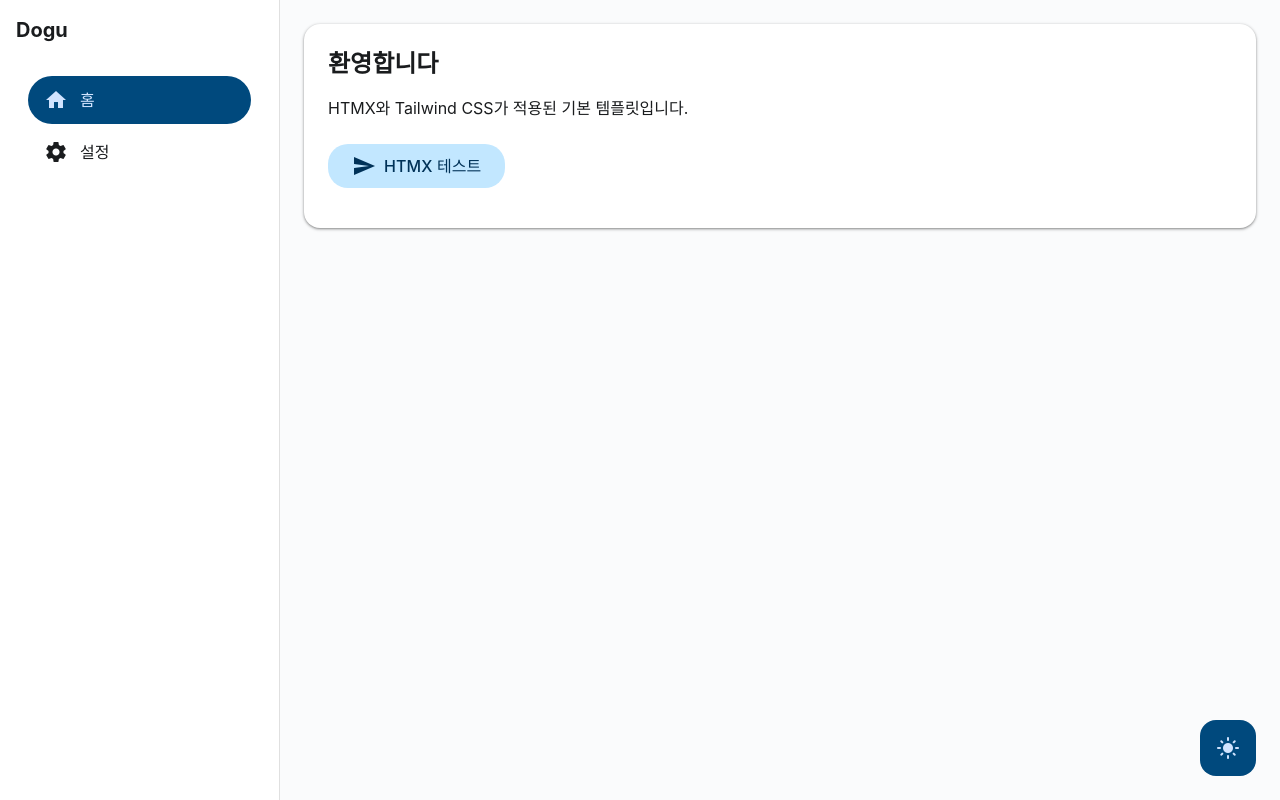
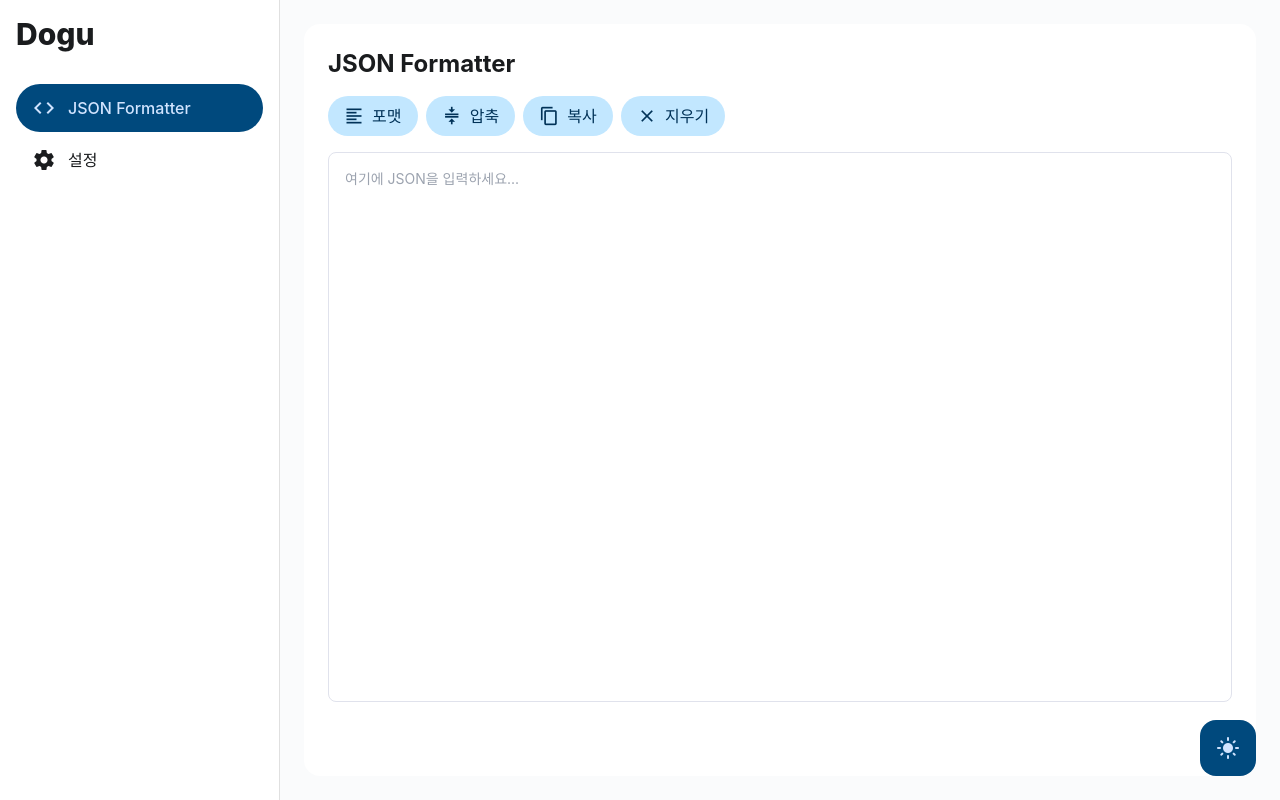
Before and after one commit to Palbahngmiyine/dogu, a plain HTML site: page web/template/index.html in a window 1280 px wide. Drawn offline with nearby package versions, Linux system fonts and the light colour scheme; a web font is replaced by a local one.

Commit message:
JSON 포맷터 기능 추가 및 레이아웃 개선: CSS 스타일 수정, JSON 관련 JavaScript 함수 추가, HTML 구조 변경 및 테마 아이콘 업데이트 기능 구현

```diff
--- a/web/static/css/main.css
+++ b/web/static/css/main.css
@@ -10,6 +10,9 @@ body {
     font-family: -apple-system, BlinkMacSystemFont, system-ui, Roboto, "Helvetica Neue", "Segoe UI", "Apple SD Gothic Neo", "Noto Sans KR", "Malgun Gothic", "Apple Color Emoji", "Segoe UI Emoji", "Segoe UI Symbol", sans-serif;
     margin: 0;
     padding: 0;
+    min-height: 100vh;
+    background-color: var(--md-sys-color-background);
+    color: var(--md-sys-color-on-background);
 }
 
 .fonts-loaded body {
@@ -39,16 +42,16 @@ body {
     --md-sys-color-on-primary: #003258;
     --md-sys-color-primary-container: #00497d;
     --md-sys-color-on-primary-container: #d1e4ff;
-    --md-sys-color-surface: #1a1c1e;
+    --md-sys-color-surface: #292929;
     --md-sys-color-on-surface: #e2e2e6;
-    --md-sys-color-surface-variant: #42474e;
+    --md-sys-color-surface-variant: #404040;
     --md-sys-color-on-surface-variant: #c2c7cf;
-    --md-sys-color-background: #111315;
+    --md-sys-color-background: #1e1e1e;
     --md-sys-color-on-background: #e2e2e6;
-    --md-sys-color-navigation: #1a1c1e;
+    --md-sys-color-navigation: #292929;
     --md-sys-color-on-navigation: #e2e2e6;
-    --md-sys-color-elevation-1: #1f2123;
-    --md-sys-color-elevation-2: #242628;
+    --md-sys-color-elevation-1: #333333;
+    --md-sys-color-elevation-2: #383838;
 }
 
 /* Navigation Drawer */
@@ -77,11 +80,6 @@ body {
         transform: none;
         position: fixed;
         width: 280px;
-    }
-
-    .main-content {
-        margin-left: 280px;
-        width: calc(100% - 280px);
     }
 
     .navigation-drawer-overlay {
@@ -126,7 +124,7 @@ body {
     background-color: var(--md-sys-color-primary);
     color: var(--md-sys-color-on-primary);
     border-radius: 20px;
-    padding: 10px 24px;
+    padding: 8px 16px;
     border: none;
     cursor: pointer;
     display: inline-flex;
@@ -136,11 +134,18 @@ body {
     font-weight: 500;
     text-transform: uppercase;
     letter-spacing: 0.1px;
+    height: 40px;
+    min-width: fit-content;
+    white-space: nowrap;
 }
 
 .material-button:hover {
     background-color: var(--md-sys-color-primary-container);
     color: var(--md-sys-color-on-primary-container);
+}
+
+.material-button .material-icons {
+    font-size: 20px;
 }
 
 .nav-item {
@@ -182,6 +187,7 @@ body {
     transition: all 0.2s ease;
     border: none;
     z-index: 1000;
+    pointer-events: auto;
 }
 
 /* Mobile Menu Button */
@@ -233,11 +239,19 @@ body {
     }
 }
 
+/* 앱 레이아웃 */
+.app-layout {
+    display: flex;
+    min-height: 100vh;
+    width: 100%;
+    background-color: var(--md-sys-color-background);
+    color: var(--md-sys-color-on-background);
+}
+
 /* 컨텐츠 영역 */
 .main-content {
-    background-color: var(--md-sys-color-background);
-    color: var(--md-sys-color-on-background);
-    min-height: 100vh;
+    flex: 1;
+    min-width: 0;
     display: flex;
     flex-direction: column;
 }
@@ -246,33 +260,23 @@ body {
     flex: 1;
     display: flex;
     flex-direction: column;
+    width: 100%;
 }
 
 .content-section {
     flex: 1;
-    padding: 24px;
     display: flex;
     flex-direction: column;
-    gap: 24px;
-    max-width: 1200px;
-    margin: 0 auto;
-    width: 100%;
+    padding: 1rem;
 }
 
 .surface-card {
-    background-color: var(--md-sys-color-surface);
-    color: var(--md-sys-color-on-surface);
-    border-radius: 16px;
-    padding: 24px;
-    box-shadow:
-        0px 1px 2px rgba(0, 0, 0, 0.3),
-        0px 1px 3px 1px rgba(0, 0, 0, 0.15);
-}
-
-[data-theme="dark"] .surface-card {
-    box-shadow:
-        0px 1px 2px rgba(0, 0, 0, 0.5),
-        0px 1px 3px 1px rgba(0, 0, 0, 0.25);
+    flex: 1;
+    display: flex;
+    flex-direction: column;
+    background-color: var(--md-sys-color-elevation-1);
+    border-radius: 1rem;
+    padding: 1.5rem;
 }
 
 /* Text Colors */
@@ -288,3 +292,75 @@ body {
 .text-gray-700 {
     color: var(--md-sys-color-on-surface) !important;
 }
+
+/* JSON Input */
+.bg-surface {
+    background-color: var(--md-sys-color-surface);
+    color: var(--md-sys-color-on-surface);
+    border: 1px solid var(--md-sys-color-surface-variant);
+}
+
+[data-theme="dark"] .bg-surface {
+    border-color: var(--md-sys-color-surface-variant);
+}
+
+textarea:focus {
+    outline: none;
+    border-color: var(--md-sys-color-primary);
+}
+
+/* 폰트 관련 */
+.font-pretendard {
+    font-family: "Pretendard Variable", -apple-system, BlinkMacSystemFont, system-ui, Roboto, "Helvetica Neue", "Segoe UI", "Apple SD Gothic Neo", "Noto Sans KR", "Malgun Gothic", "Apple Color Emoji", "Segoe UI Emoji", "Segoe UI Symbol", sans-serif;
+}
+
+/* 모바일 최적화 */
+@media (max-width: 640px) {
+    .content-section {
+        padding: 0.5rem;
+        margin: 0 0.5rem;
+    }
+
+    .surface-card {
+        padding: 1rem;
+    }
+
+    .material-button {
+        padding: 8px 12px;
+    }
+
+    .material-button .button-text {
+        display: none;
+    }
+
+    .material-button .material-icons {
+        margin-right: 0;
+    }
+
+    textarea#jsonInput {
+        height: calc(100vh - 300px);
+        min-height: 200px;
+    }
+}
+
+/* 데스크톱 레이아웃 */
+@media (min-width: 1024px) {
+    .navigation-drawer {
+        width: 280px;
+        flex-shrink: 0;
+    }
+
+    .content-section {
+        padding: 1.5rem;
+    }
+
+    .main-content {
+        margin-left: 280px;
+        width: calc(100% - 280px);
+    }
+
+    textarea#jsonInput {
+        flex: 1;
+        height: calc(100vh - 250px);
+    }
+}
--- /dev/null
+++ b/web/static/js/json_format.js
@@ -0,0 +1,39 @@
+// JSON 관련 함수들
+function formatJSON() {
+    const input = document.getElementById('jsonInput');
+    const errorMsg = document.getElementById('errorMessage');
+    try {
+        const json = JSON.parse(input.value);
+        input.value = JSON.stringify(json, null, 2);
+        errorMsg.classList.add('hidden');
+    } catch (e) {
+        errorMsg.textContent = '유효하지 않은 JSON 형식입니다.';
+        errorMsg.classList.remove('hidden');
+    }
+}
+
+function minifyJSON() {
+    const input = document.getElementById('jsonInput');
+    const errorMsg = document.getElementById('errorMessage');
+    try {
+        const json = JSON.parse(input.value);
+        input.value = JSON.stringify(json);
+        errorMsg.classList.add('hidden');
+    } catch (e) {
+        errorMsg.textContent = '유효하지 않은 JSON 형식입니다.';
+        errorMsg.classList.remove('hidden');
+    }
+}
+
+function copyJSON() {
+    const input = document.getElementById('jsonInput');
+    input.select();
+    document.execCommand('copy');
+}
+
+function clearJSON() {
+    const input = document.getElementById('jsonInput');
+    const errorMsg = document.getElementById('errorMessage');
+    input.value = '';
+    errorMsg.classList.add('hidden');
+}
--- a/web/template/index.html
+++ b/web/template/index.html
@@ -18,24 +18,27 @@
     <link rel="stylesheet" href="/static/css/main.css">
     <!-- Custom JavaScript -->
     <script src="/static/js/layout.js"></script>
+    <script src="/static/js/json_format.js"></script>
+    <meta name="description" content="JSON Formatter">
 </head>
 <body>
+    <div class="app-layout">
         <!-- Navigation Drawer -->
         <div class="navigation-drawer">
             <div class="p-4 flex-1">
                 <div class="flex items-center mb-8">
-                <h2 class="text-xl font-bold">Dogu</h2>
+                    <h2 class="text-3xl font-extrabold">Dogu</h2>
                 </div>
                 <nav>
                     <ul class="space-y-1">
                         <li>
-                        <a href="#" class="nav-item active">
-                            <span class="material-icons mr-3">home</span>
-                            <span>홈</span>
+                            <a href="#" class="nav-item active mx-0">
+                                <span class="material-icons mr-3">code</span>
+                                <span>JSON Formatter</span>
                             </a>
                         </li>
                         <li>
-                        <a href="#" class="nav-item">
+                            <a href="#" class="nav-item mx-0">
                                 <span class="material-icons mr-3">settings</span>
                                 <span>설정</span>
                             </a>
@@ -47,55 +50,57 @@
         <div class="navigation-drawer-overlay" onclick="toggleDrawer()"></div>
 
         <!-- Main Content -->
-    <div class="main-content">
+        <main class="main-content">
             <div class="container">
                 <div class="top-app-bar">
                     <button type="button" class="mobile-menu-button material-button" onclick="toggleDrawer()">
                         <span class="material-icons">menu</span>
                         <span>메뉴</span>
                     </button>
+                    <div class="flex-1 font-2xl font-extrabold">Dogu</div>
                 </div>
 
                 <div class="content-section">
                     <div class="surface-card">
-                    <h1 class="text-2xl font-bold mb-4">환영합니다</h1>
-                    <p class="text-on-surface mb-6">HTMX와 Tailwind CSS가 적용된 기본 템플릿입니다.</p>
-                    <button
-                        class="material-button"
-                        hx-get="/api/hello"
-                        hx-swap="innerHTML transition:true"
-                        hx-target="#response">
-                        <span class="material-icons">send</span>
-                        <span>HTMX 테스트</span>
+                        <h1 class="text-2xl font-bold mb-4">JSON Formatter</h1>
+                        <div class="flex flex-col gap-4">
+                            <div class="flex flex-wrap gap-2">
+                                <button class="material-button" onclick="formatJSON()">
+                                    <span class="material-icons">format_align_left</span>
+                                    <span class="button-text">포맷</span>
                                 </button>
-                    <div id="response" class="mt-4"></div>
+                                <button class="material-button" onclick="minifyJSON()">
+                                    <span class="material-icons">compress</span>
+                                    <span class="button-text">압축</span>
+                                </button>
+                                <button class="material-button" onclick="copyJSON()">
+                                    <span class="material-icons">content_copy</span>
+                                    <span class="button-text">복사</span>
+                                </button>
+                                <button class="material-button" onclick="clearJSON()">
+                                    <span class="material-icons">clear</span>
+                                    <span class="button-text">지우기</span>
+                                </button>
+                            </div>
+                            <div class="relative flex-1">
+                                <textarea
+                                    id="jsonInput"
+                                    class="w-full h-full p-4 text-sm rounded-lg resize-none bg-surface focus:outline-none focus:ring-2 focus:ring-primary font-pretendard"
+                                    placeholder="여기에 JSON을 입력하세요..."
+                                    spellcheck="false"
+                                ></textarea>
+                            </div>
+                            <div id="errorMessage" class="text-red-500 text-sm hidden"></div>
                         </div>
                     </div>
                 </div>
             </div>
+        </main>
 
         <!-- Theme Toggle Button -->
-    <button class="theme-toggle" onclick="toggleTheme()">
+        <button type="button" class="theme-toggle" onclick="toggleTheme()">
             <span class="material-icons" id="theme-icon">light_mode</span>
         </button>
-
-    <script>
-        // 테마 아이콘 업데이트
-        function updateThemeIcon() {
-            const themeIcon = document.getElementById('theme-icon');
-            const currentTheme = document.documentElement.getAttribute('data-theme');
-            themeIcon.textContent = currentTheme === 'dark' ? 'dark_mode' : 'light_mode';
-        }
-
-        // 초기 테마 아이콘 설정
-        updateThemeIcon();
-
-        // 테마 변경 시 아이콘 업데이트
-        const originalToggleTheme = window.toggleTheme;
-        window.toggleTheme = function() {
-            originalToggleTheme();
-            updateThemeIcon();
-        };
-    </script>
+    </div>
 </body>
 </html>
```
Also changed, not shown: web/static/js/layout.js (+25 -9 lines). Lines whose indentation alone changed are shown as unchanged.
